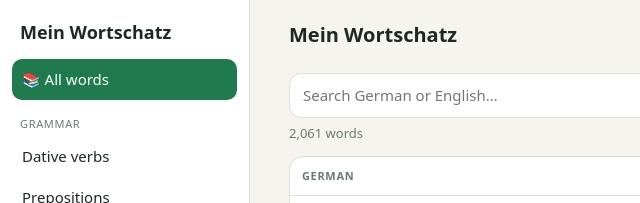
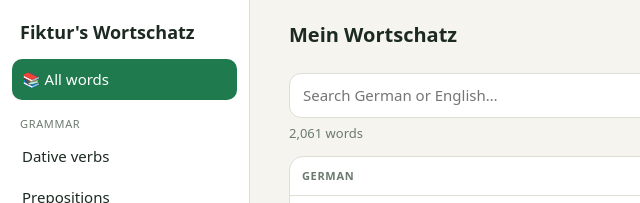
Before and after one commit to igoropean/wortschatz, a plain HTML site: page index.html in a window 1280 px wide. Shown: the top 203 px of the page, 0-640 px from the left. Drawn offline with Linux system fonts and the light colour scheme.

Commit message:
Change title from 'Mein Wortschatz' to 'Fiktur's Wortschatz'

```diff
--- a/index.html
+++ b/index.html
@@ -1,7 +1,7 @@
 <!DOCTYPE html>
 <html lang="en"><head><meta charset="utf-8">
 <meta name="viewport" content="width=device-width, initial-scale=1, viewport-fit=cover">
-<title>Mein Wortschatz</title>
+<title>Fiktur's Wortschatz</title>
 <meta name="theme-color" content="#0b2a1b">
 <meta name="description" content="German vocabulary trainer: 2,000 words, conjugations, flashcards and progress tracking.">
 <link rel="manifest" href="manifest.webmanifest">
@@ -203,7 +203,7 @@ const closeNav=()=>{$("nav").classList.remove("open");$("nb").classList.add("hid
 function go(v,c){st.coll=c||"";st.c="all";st.n=100;if(v==="w"){st.type="all";st.gen="any";st.lvl="all";st.s="all"}
  ["w","f","d"].forEach(t=>$("t"+t).classList.toggle("hide",t!==v));
  $("ttl").textContent=TT[c]||{w:"Mein Wortschatz",f:"Flashcards",d:"Dashboard"}[v];
- $("nav").innerHTML="<h2>Mein Wortschatz</h2>"+NAV.map(n=>n[0]==="--"?`<small>${n[1]}</small>`:`<button class="${n[0]===v&&n[1]===(c||"")?"on":""}" data-v="${n[0]}" data-c="${n[1]}">${n[2]}</button>`).join("");
+ $("nav").innerHTML="<h2>Fiktur's Wortschatz</h2>"+NAV.map(n=>n[0]==="--"?`<small>${n[1]}</small>`:`<button class="${n[0]===v&&n[1]===(c||"")?"on":""}" data-v="${n[0]}" data-c="${n[1]}">${n[2]}</button>`).join("");
  if(v==="w"){$("fPanel").classList.add("hide");draw()}if(v==="f")fc();if(v==="d")dash();closeNav();scrollTo(0,0)}
 $("burger").onclick=()=>{$("nav").classList.add("open");$("nb").classList.remove("hide")};$("nb").onclick=closeNav;
 $("nav").onclick=e=>{const b=e.target.closest("[data-v]");if(b)go(b.dataset.v,b.dataset.c)};
```
